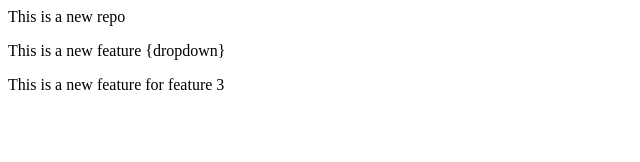
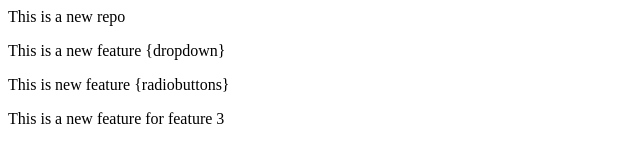
Before and after one commit to OmarSherief-tech/localrepo, a plain HTML site: page index.html in a window 1280 px wide. Shown: the whole page, without its empty margins (0-640 px from the left). Drawn offline with Linux system fonts and the light colour scheme.

Commit message:
Added new feature in feature3 for radio buttons

```diff
--- a/index.html
+++ b/index.html
@@ -2,5 +2,5 @@
 <p>This is a new feature {dropdown}</p>
 
 
-
+<p>This is new feature {radiobuttons}</p>
 <p>This is a new feature for feature 3 </p>
```
